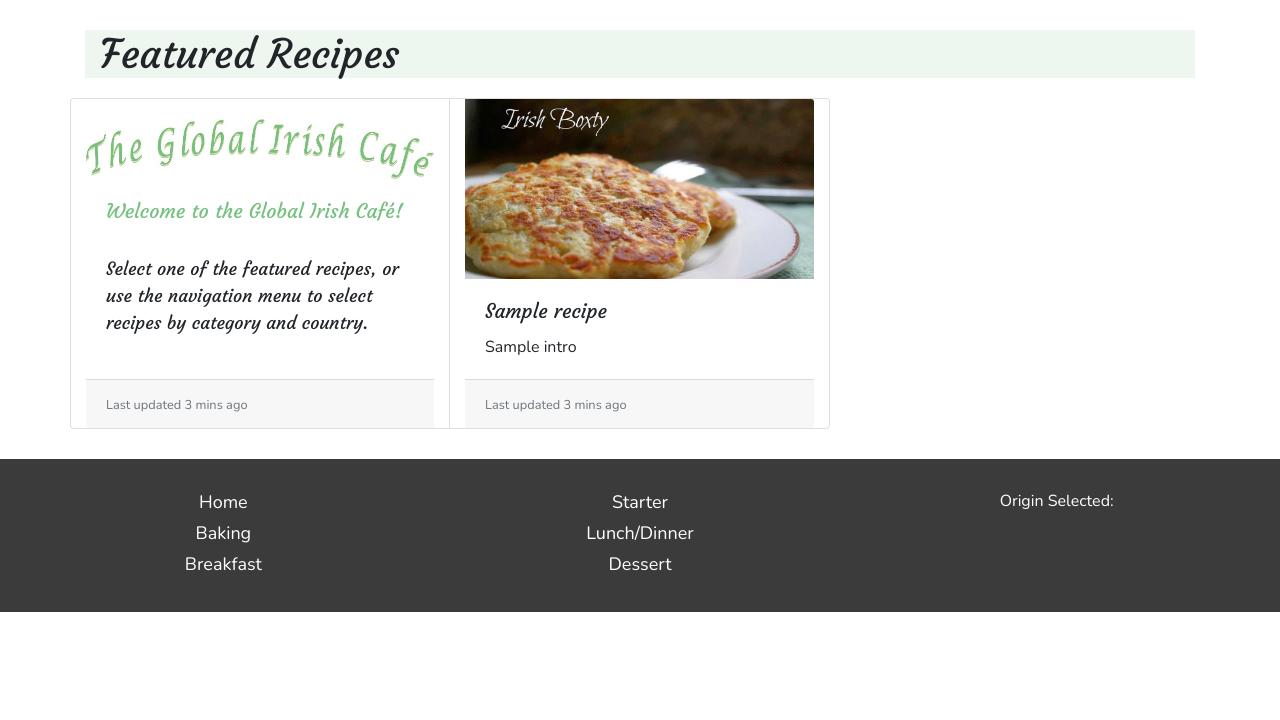
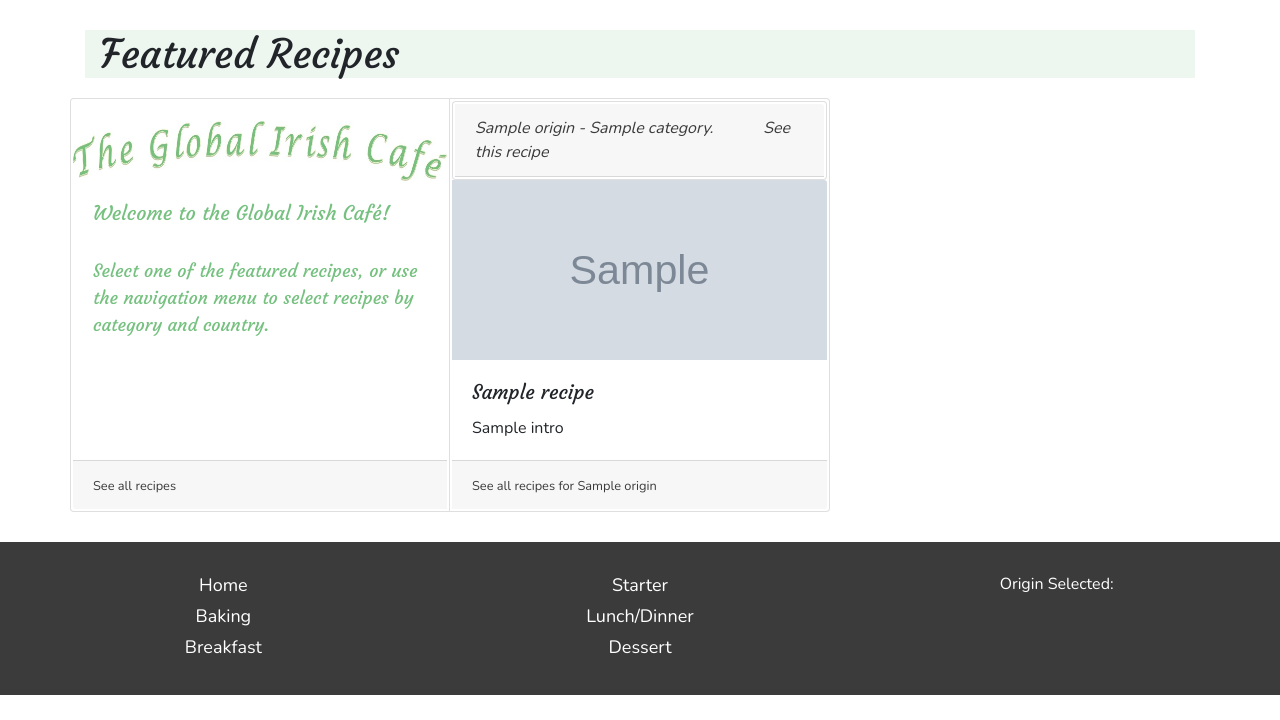
Before and after one commit to KittyMcDonagh/Third-Milestone-Project, a Flask app: page / in a window 1280 px wide. Shown: the part 80-800 px from the top of the page. Run offline with Flask 2, Linux system fonts and the light colour scheme; grey boxes marked "Sample" are stand-in pictures; a database or web service that is not in the repository returns one stand-in record (values such as "Sample title"); some libraries are stand-ins or nearby versions; some web fonts are replaced.

Commit message:
Links added to card header / footer

```diff
--- a/static/css/style.css
+++ b/static/css/style.css
@@ -111,6 +111,13 @@ ul a {
 
 .intro-par-style {
     padding-top: 20px;
+    color: #76c180;
+}
+
+.card {
+    background-color: #fff;
+    padding: 2px;
+
 }
 
 .card-title-style {
@@ -118,21 +125,41 @@ ul a {
 
 }
 
-.card {
-    background-color: #fff;
-}
 
 .card-padding {
     padding-bottom: 10px;
 }
 
+
 .img-size {
+    max-height: 180px;
+}
+
+
+
+.card-img-size {
+    display: block;
+    width:100%;
     height: 180px;
 }
 
-.card-image-size {
-    height: 100%;
+.card-link-style {
+    text-align: center;
+    text-decoration: none;
+    color: #3b3b3b;
+
 }
+
+.card-link-style:hover {
+    text-decoration: none;
+    color: #76c180;
+}
+
+
+.card-link-padding {
+    padding-left: 50px;
+}
+
 
 .gic-size {
     height: 80px;
--- a/templates/recipes-home.html
+++ b/templates/recipes-home.html
@@ -18,6 +18,7 @@
 
 <div class="row card-group card-padding">
     <div class="col-12 col-md-4 card">
+
         <div class="gic-size">
             <img src="static/images/global-irish-cafe.jpg" class="card-img-top gic-image-size" alt="...">
         </div>
@@ -26,21 +27,28 @@
             <p class="card-text intro-par-style">Select one of the featured recipes, or use the navigation menu to select recipes by category and country.</p>
         </div>
         <div class="card-footer">
-            <small class="text-muted">Last updated 3 mins ago</small>
+            <small class="text-muted"><a href="#" class="card-link-style">See all recipes</a></small>
         </div>
     </div>
 
     <!-- Recipe 1 -->
-    <div class="col-12 col-md-4 card">
+    <div class="col-12 col-md-4 card ">
+
+        <div class="card">
+            <div class="card-header font-italic">
+                <a class="card-link-style" href="#"><span>{{ recipe.origin }} - {{ recipe.category.capitalize() }}.</span><span class="card-link-padding">See this recipe</span></a>
+            </div>
+        </div>
+
         <div class="img-size">
-            <img src="static/images/irish_boxty.jpg" class="card-img-top card-image-size" alt="...">
+            <img src="static/images/{{recipe.image}}" class="card-img-top card-img-size" alt="...">
         </div>
         <div class="card-body">
             <h5 class="card-title card-title-style">{{recipe.title}}</h5>
             <p class="card-text">{{recipe.intro}}</p>
         </div>
         <div class="card-footer">
-            <small class="text-muted">Last updated 3 mins ago</small>
+            <small class="text-muted"><a href="#" class="card-link-style">See all recipes for {{recipe.origin}}</a></small>
         </div>
     </div>
 
@@ -52,41 +60,54 @@
     <!-- Recipe 2 -->
 
     <div class="col-12 col-md-4 card">
+
+        <div class="card">
+            <div class="card-header font-italic">
+               <a class="card-link-style" href="#"><span>{{ recipe.origin }} - {{ recipe.category.capitalize() }}.</span><span class="card-link-padding">See this recipe</span></a>
+            </div>
+        </div>
+
         <div class="img-size">
-            <img src="static/images/ire_des_guinness-cake.jpg" class="card-img-top card-image-size" alt="...">
+            <img src="static/images/{{recipe.image}}" class="card-img-top card-img-size" alt="...">
         </div>
         <div class="card-body">
             <h5 class="card-title card-title-style">{{recipe.title}}</h5>
             <p class="card-text">{{recipe.intro}}</p>
         </div>
         <div class="card-footer">
-            <small class="text-muted">Last updated 3 mins ago</small>
+            <small class="text-muted"><a href="#" class="card-link-style">See all recipes for {{recipe.origin}}</a></small>
         </div>
     </div>
 </div>
 
 {% else %}
 
-
-
 <!-- From recipe number 3 on they will get output to rows of three recipes -->
 <!-- Recipes 3, 4, 5 will be in the 2nd row, 6, 7, 8 will be in the 3rd row, etc -->
 
-{% if loop.index % 3 == 0 %}
+
+{% if loop.index > 2 %} {% if loop.index % 3 == 0 %}
 
 <!-- Every 3rd recipe goes into this card -->
 
 <div class="row card-group">
     <div class="col-12 col-md-4 card">
-        <div class="img-size">
-            <img src="static/images/irish_kitchen.jpg" class="card-img-top card-image-size" alt="...">
+
+        <div class="card">
+            <div class="card-header font-italic">
+               <a class="card-link-style" href="#"><span>{{ recipe.origin }} - {{ recipe.category.capitalize() }}.</span><span class="card-link-padding">See this recipe</span></a>
+            </div>
+        </div>
+
+        <div class="container img-size">
+            <img src="static/images/{{recipe.image}}" class="card-img-top card-img-size" alt="...">
         </div>
         <div class="card-body">
             <h5 class="card-title card-title-style">{{recipe.title}}</h5>
             <p class="card-text">{{recipe.intro}}</p>
         </div>
-        <div class="card-footer">
-            <small class="text-muted">Last updated 3 mins ago</small>
+       <div class="card-footer">
+            <small class="text-muted"><a href="#" class="card-link-style">See all recipes for {{recipe.origin}}</a></small>
         </div>
     </div>
 
@@ -95,35 +116,49 @@
     <!-- Every 4th recipe goes into this card -->
 
     <div class="col-12 col-md-4 card">
+        <div class="card">
+            <div class="card-header font-italic">
+                <a class="card-link-style" href="#"><span>{{ recipe.origin }} - {{ recipe.category.capitalize() }}.</span><span class="card-link-padding">See this recipe</span></a>
+            </div>
+        </div>
+
         <div class="img-size">
-            <img src="static/images/irish_boxty.jpg" class="card-img-top card-image-size" alt="...">
+            <img src="static/images/{{recipe.image}}" class="card-img-top card-img-size" alt="...">
         </div>
         <div class="card-body">
             <h5 class="card-title card-title-style">{{recipe.title}}</h5>
             <p class="card-text">{{recipe.intro}}</p>
         </div>
         <div class="card-footer">
-            <small class="text-muted">Last updated 3 mins ago</small>
+            <small class="text-muted"><a href="#" class="card-link-style">See all recipes for {{recipe.origin}}</a></small>
         </div>
     </div>
+    {% else %}
 
-    {% else %}
+
 
     <!-- Every 5th recipe goes into this card -->
 
     <div class="col-12 col-md-4 card">
+
+        <div class="card">
+            <div class="card-header font-italic">
+                 <a class="card-link-style" href="#"><span>{{ recipe.origin }} - {{ recipe.category.capitalize() }}. See this recipe</span></a>
+            </div>
+        </div>
+
         <div class="img-size">
-            <img src="static/images/ire_des_guinness-cake.jpg" class="card-img-top card-image-size" alt="...">
+            <img src="static/images/{{recipe.image}}" class="card-img-top card-img-size" alt="...">
         </div>
         <div class="card-body">
             <h5 class="card-title card-title-style">{{recipe.title}}</h5>
             <p class="card-text">{{recipe.intro}}</p>
         </div>
         <div class="card-footer">
-            <small class="text-muted">Last updated 3 mins ago</small>
+            <small class="text-muted"><a href="#" class="card-link-style">See all recipes for {{recipe.origin}}</a></small>
         </div>
     </div>
 
 </div>
 
-{% endif %} {% endif %} {% endif %} {% endif %} {% endfor %} {% endblock %}
+{% endif %} {% endif %} {% endif %} {% endif %} {% endif %} {% endfor %} {% endblock %}
```
Also changed, not shown: static/images/ame_bak_irish_buttermilk-scones.jpg (added), static/images/aus_bak_cheddar_onion_scones.jpg (added), static/images/bri_bak_soda_bread.jpg (added), static/images/ire_bak_irish_boxty.jpg (renamed from static/images/irish_boxty.jpg), static/images/ire_bak_soda-bread.jpg (added), static/images/nze_bak_guinness_fruit_cake.jpg (added).
